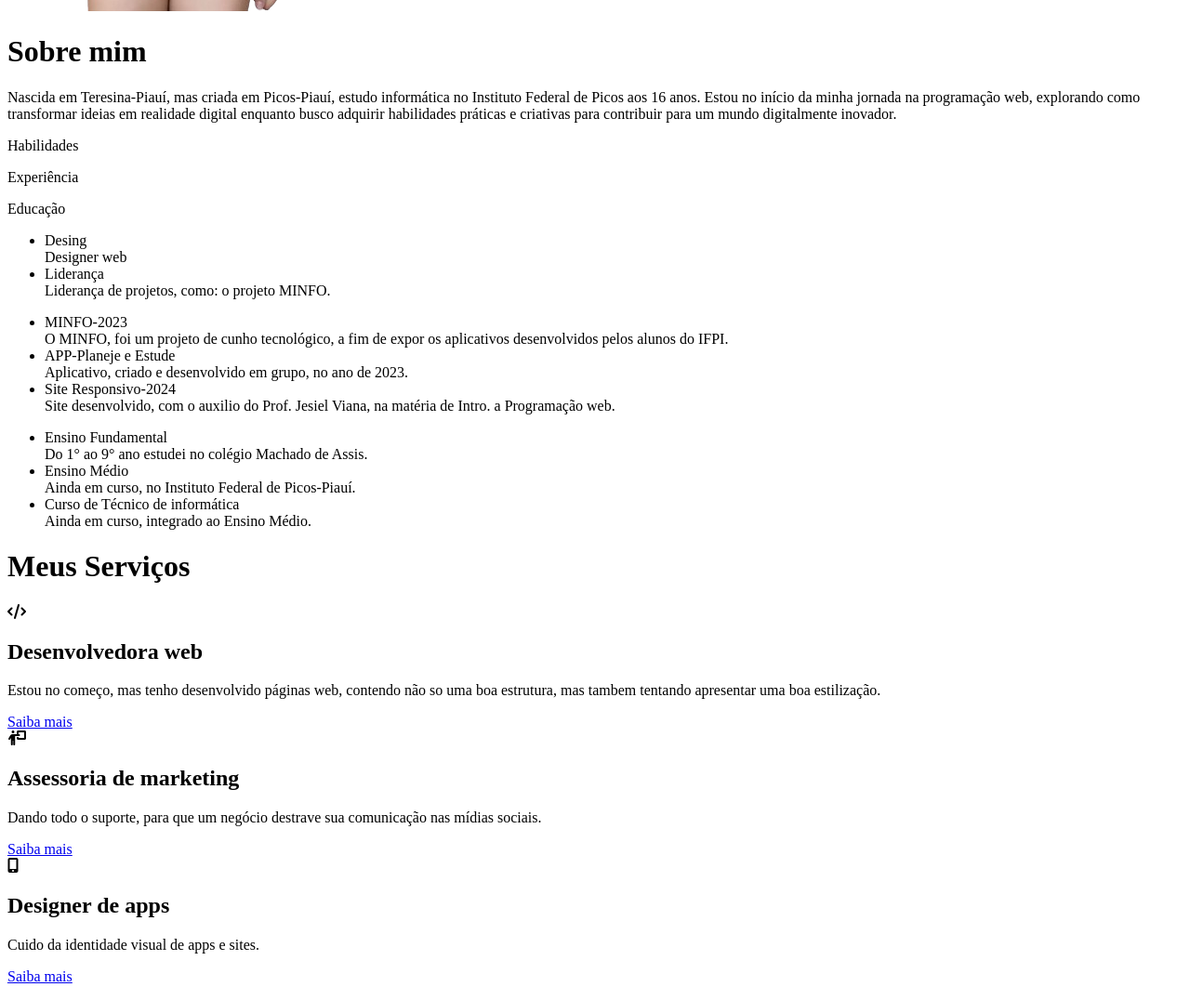
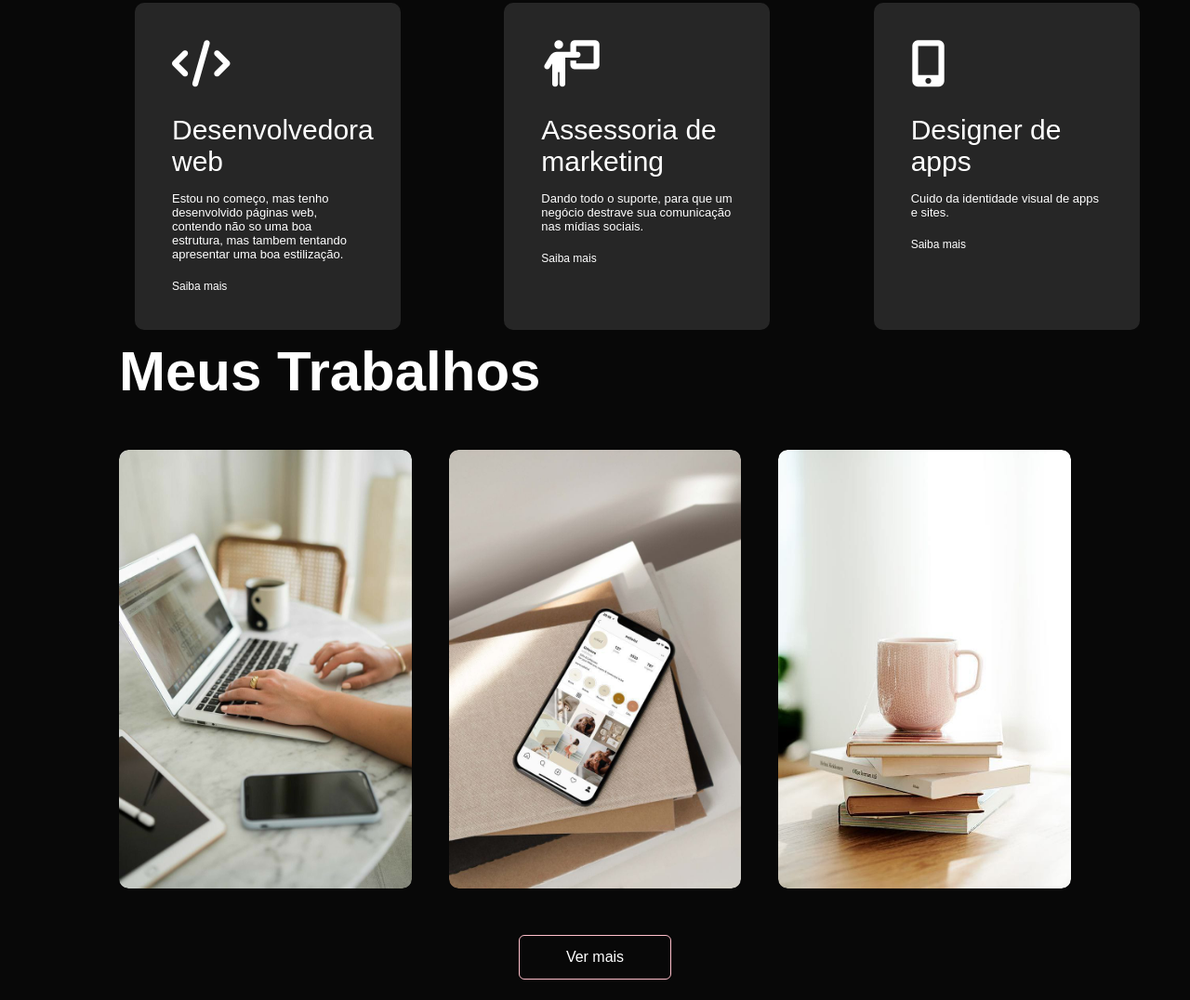
Before and after one commit to evekelly312/evekelly312.github.io, a plain HTML site: page index.html in a window 1280 px wide. Shown: the part 1416-2492 px from the top of the page at 93% size. Drawn offline with Linux system fonts and the light colour scheme.

Commit message:
Update style.css

```diff
--- a/style.css
+++ b/style.css
@@ -1,180 +1,340 @@
-<!DOCTYPE html>
-<html lang="Pt-br">
-<head>
-    <meta charset="UTF-8">
-    <meta name="viewport" content="width=device-width, initial-scale=1.0">
-    <title>Meu site</title>
-    <link rel="stylesheet" href="style.css">
-    <script src="https://kit.fontawesome.com/f4e9277dda.js" crossorigin="anonymous"></script>
-</head>
-<body>
-<div id="header">
-    <div class="container">
-        <nav>
-            <img src="imagens/logo.png" class="logo">
-            <ul>
-                <li><a href="#header">Início</a></li>
-                <li><a href="#Sobre">Sobre</a></li>
-                <li><a href="#Serviços">Serviços</a></li>
-                <li><a href="#Portfólio">Portfólio</a></li>
-                <li><a href="#Contatos">Contatos</a></li>
-            </ul>
-        </nav>
-        <div class="hearder-text">
-            <p>Portfólio</p>
-            <h1>Olá, Eu sou <span>Évillyn Kelle!</span><br> Desenvolvedora de sites.</h1>
-        </div>
-    </div>
-</div>
-<!--------------- Sobre ------------------->
-<div id="Sobre">
-    <div class="container">
-        <div class="linha">
-            <div class="sobre-col-1">
-                <img src="imagens/imagem6.png">
-            </div>
-            <div class="sobre-col-2">
-                <h1 class="sub-títilo">Sobre mim</h1>
-                <p>Nascida em Teresina-Piauí, mas criada em Picos-Piauí, estudo informática no Instituto Federal de Picos aos 16 anos. Estou no início da minha jornada na programação web, explorando como transformar ideias em realidade digital enquanto busco adquirir habilidades práticas e criativas para contribuir para um mundo digitalmente inovador.</p>
+*{
+    margin: 0%;
+    padding: 0%;
+    font-family: 'Poppins', sans-serif;
+    box-sizing: border-box;
+    scroll-behavior: smooth;
+}
+body{
+    background: #080808;
+    color: #fff;
+}
+#header{
+    width: 100%;
+    height: 100vh;
+    background-size: cover;
+    background-position: center;
+}
 
-                <div class="aba-títulos">
-                    <p class="aba-links link-ativo" onclick="opentab('Habilidades')">Habilidades</p>
-                    <p class="aba-links"  onclick="opentab('Experiência')">Experiência</p>
-                    <p class="aba-links"  onclick="opentab('Educação')">Educação</p>
-                </div>
-                <div class="aba-conteudo aba-ativa" id="Habilidades">
-                    <ul>
-                        <li><span>Desing</span><br>Designer web</li>
-                        <li><span>Liderança</span><br>Liderança de projetos, como: o projeto MINFO.</li>
-                    </ul>
-                </div>
-                <div class="aba-conteudo" id="Experiência">
-                    <ul>
-                        <li><span>MINFO-2023</span><br>O MINFO, foi um projeto de cunho tecnológico, a fim de expor os aplicativos desenvolvidos pelos alunos do IFPI.</li>
-                        <li><span>APP-Planeje e Estude</span><br>Aplicativo, criado e desenvolvido em grupo, no ano de 2023.</li>
-                        <li><span>Site Responsivo-2024</span><br>Site desenvolvido, com o auxilio do Prof. Jesiel Viana, na matéria de Intro. a Programação web. </li>
+.container{
+    padding: 10px 10%;
+}
+nav{
+    display: flex;
+    align-items: center;
+    justify-content: space-between;
+    flex-wrap: wrap;
+}
+.logo{
+    width: 200px;
+}
 
-                    </ul>
-                </div>
-                <div class="aba-conteudo" id="Educação">
-                    <ul>
-                        <li><span>Ensino Fundamental</span><br>Do 1° ao 9° ano estudei no colégio Machado de Assis.</li>
-                        <li><span>Ensino Médio</span><br>Ainda em curso, no Instituto Federal de Picos-Piauí.</li>
-                        <li><span>Curso de Técnico de informática</span><br>Ainda em curso, integrado ao Ensino Médio. </li>
+nav ul li{
+    display: inline-block;
+    list-style: none;
+    margin: 10px 20px;
+}
+nav ul li a{
+    color: #fff;
+    text-decoration: none;
+    font-size: 18px;
+    position: relative;
+}
+nav ul li a::after{
+    content: '';
+    width: 0%;
+    height: 3px;
+    background: pink;
+    position: absolute;
+    left: 0;
+    bottom: -6px;
+    transition: 0,5s;
+}
+nav ul li a:hover::after{
+    width: 100%;
+}
 
-                    </ul>
-                </div>
-            </div>
-        </div>
-    </div>
-</div>
-<!-- ----------------- Serviços ----------------- -->
-<div id="Serviços">
-    <div class="Container">
-        <h1 class="sub-título">Meus Serviços</h1>
-        <div class="Lista-serviços">
-            <div>
-                <i class="fa-solid fa-code"></i>
-                <h2>Desenvolvedora web</h2>
-                <p>Estou no começo, mas tenho desenvolvido páginas web, contendo não so uma boa estrutura, mas tambem tentando apresentar uma boa estilização. </p>
-                <a href="#">Saiba mais</a>
-            </div>
-            <div>
-                <i class="fa-solid fa-person-chalkboard"></i>
-                <h2>Assessoria de marketing</h2>
-                <p>Dando todo o suporte, para que um negócio destrave sua comunicação nas mídias sociais. </p>
-                <a href="#">Saiba mais</a>
-            </div>
-            <div class="div3">
-                <i class="fa-solid fa-mobile-screen-button"></i>
-                <h2>Designer de apps</h2>
-                <p>Cuido da identidade visual de apps e sites.</p>
-                <a href="#">Saiba mais</a>
-            </div>
-        </div>
-    </div>
-</div>
-<!----------------Portfólio------------------>
-<div id="Portfólio">
-    <div class="container">
-        <h1 class="sub-título2">Meus Trabalhos</h1>
-        <div class="lista-trabalhos">
-            <div class="Trabalho">
-                <img src="imagens/imagem1.jpg">
-                <div class="camada">
-                    <h3>Desenvolvedora</h3>
-                    <p>Desenvolvo sites como esse.</p>
-                    <a href="#"><i class="fa-solid fa-arrow-up-right-from-square"></i></a>
-                </div>
-            </div>
-            <div class="Trabalho">
-                <img src="imagens/imagem3.jpg">
-                <div class="camada">
-                    <h3>Designer</h3>
-                    <p>Cuido, em comunidade, da identidade visual do app UGYM.</p>
-                    <a href="#"><i class="fa-solid fa-arrow-up-right-from-square"></i></a>
-                </div>
-            </div>
-            <div class="Trabalho">
-                <img src="imagens/imagem2.jpg">
-                <div class="camada">
-                    <h3>Estudante</h3>
-                    <p>Crescendo em conhecimentos gerais e de T.I., entre eles a programação.</p>
-                    <a href="#"><i class="fa-solid fa-arrow-up-right-from-square"></i></a>
-                </div>
-            </div>
-        </div>
-        <a href="#" class="btn">Ver mais</a>
-    </div>
-</div>
-<!------------------------ Contatos ---------------------------->
-<div id="Contatos">
-    <div class="container">
-        <div class="linha">
-            <div class="contato-esquerda">
-                <h1 class="sub-título2">Contate-me</h1>
-                <p><i class="fa-solid fa-paper-plane"></i>evillynk387@gmail.com</p>
-                <p><i class="fa-solid fa-square-phone"></i>(89) 9 9981-4406</p>
-                <div class="icones-sociais">
-                    <a href="https://www.facebook.com/profile.php?id=61556173693730"><i class="fa-brands fa-facebook"></i></a>
-                    <a href="https://www.instagram.com/evillynkelle/"><i class="fa-brands fa-instagram"></i></a>
-                    <a href="https://github.com/evekelly312"><i class="fa-brands fa-github"></i></a>
-                </div>
-            </div>
-            <div class="contato-direita">
-                <form action="https://api.staticforms.xyz/submit" method="post">
-                    <input type="text" name="Name" placeholder="Seu Nome" required>
-                    <input type="email" name="email" placeholder="Seu Email" required>
-                    <textarea name="Mensagem" rows="6" placeholder="Sua Mensagem"></textarea>
-                    <button type="enviar" class="btn btn2">Enviar</button>
+.hearder-text{
+    margin-top: 10%;
+    font-size: 30px;
+}
+.hearder-text h1{
+    font-size: 60px;
+    margin-top: 20px;
+}
+.hearder-text h1 span{
+    color: pink;
+}
 
+/* ------------- Sobre ------------ */
+#sobre{
+    padding: 80px 0;
+    color: #ababab;
+}
+.linha{
+    display: flex;
+    justify-content: space-between;
+    flex-wrap: wrap;
+}
 
-                    <input type="hidden" name="accessKey" value="6ae40172-7b81-4c35-bf76-7395303682c5">
-                    <input type="hidden" name="redirectTo" value="https://example.com/contact/success">
-                    <input type="submit" value="Submit" />
-                </form>
-            </div>
-        </div>
-    </div>
-    <div class="copyright">
-        <p>Copyright © Évillyn. Site responsivo<i class="fa-solid fa-heart"></i></p>
-    </div>
-</div>
+.sobre-col-1{
+    flex-basis: 35%;
+}
+.sobre-col-1 img{
+    width: 90%;
+    border-radius: 15px;
+}
+.sobre-col-2{
+    flex-basis: 60%;
+}
 
-<script>
-    var abalinks = document.getElementsByClassName("aba-links");
-    var abaconteudo = document.getElementsByClassName("aba-conteudo");
+.sub-título{
+    font-size: 60px;
+    font-weight: 600;
+    color: #fff;
+}
 
-    function opentab(abanome) {
-        for (var i = 0; i < abalinks.length; i++) {
-            abalinks[i].classList.remove("link-ativo");
-        }
-        for (var i = 0; i < abaconteudo.length; i++) {
-            abaconteudo[i].classList.remove("aba-ativa");
-        }
-        event.target.classList.add("link-ativo");
-        document.getElementById(abanome).classList.add("aba-ativa");
-    }
-</script>
-</body>
-</html>
+.aba-títulos{
+    display: flex;
+    margin: 20px 0 40px;
+}
+.aba-links{
+    margin-right: 50px;
+    font-size: 18px;
+    font-weight: 500;
+    cursor: pointer;
+    position: relative;
+}
+.aba-links::after{
+    content: '';
+    width: 0;
+    height: 3px;
+    background: pink;
+    position: absolute;
+    left: 0;
+    bottom: -8px;
+    transition: 0,5s;
+}
+.aba-links.link-ativo::after{
+    width: 50%;
+}
+
+.aba-conteudo ul li{
+    list-style: none;
+    margin: 10px 0;
+}
+.aba-conteudo ul li span{
+    color: pink;
+    font-size: 14px;
+}
+.aba-conteudo{
+    display: none;
+}
+.aba-conteudo.aba-ativa{
+    display: block;
+}
+
+/*--------------- Serviços ---------------*/
+#serviços{
+    padding: 30px 0;
+}
+
+.sub-título{
+    margin-left: 145px;
+}
+
+.Lista-serviços{
+    display: grid;
+    grid-template-columns: repeat(auto-fit, minmax(250px, 1fr));
+    grid-gap: 40px;
+    margin-top: 50px;
+    width: 90%;
+}
+.Lista-serviços div{
+    background: #262626;
+    padding: 40px;
+    font-size: 13px;
+    font-weight: 300;
+    border-radius: 10px;
+    transition: background 0,5s, transform 0,5s;
+    margin-left: 145px;
+    width: 80%;
+}
+.Lista-serviços div i{
+    font-size: 50px;
+    margin-bottom: 30px;
+}
+
+.div3{
+    margin-right: 30px;
+}
+
+.Lista-serviços div h2{
+    font-size: 30px;
+    font-weight: 500;
+    margin-bottom: 15px;
+}
+.Lista-serviços div a{
+    text-decoration: none;
+    color: #fff;
+    font-size: 12px;
+    margin-top: 20px;
+    display: inline-block;
+}
+.Lista-serviços div:hover{
+    background: pink;
+    transform: translateY(-10px)
+}
+/*---------------- Portólio ----------------*/
+#portfólio{
+    padding: 50px 0;
+}
+.sub-título2{
+    font-size: 60px;
+    font-weight: 600;
+    color: #fff;
+}
+.lista-trabalhos{
+    display: grid;
+    grid-template-columns: repeat(auto-fit, minmax(250px, 1fr));
+    grid-gap: 40px;
+    margin-top: 50px;
+}
+.Trabalho{
+    border-radius: 10px;
+    position: relative;
+    overflow: hidden;
+}
+.Trabalho img{
+    width: 100%;
+    border-radius: 10px;
+    display: block;
+    transition: transform 0.5s;
+}
+.camada{
+    width: 100%;
+    height: 0%;
+    background: linear-gradient(rgba(0,0,0,0.6), #ffc0cb);
+    border-radius: 10px;
+    position: absolute;
+    left: 0;
+    bottom: 0;
+    overflow: hidden;
+    display: flex;
+    align-items: center;
+    justify-content: center;
+    flex-direction: column;
+    padding: 0 40px;
+    text-align: center;
+    font-size: 14px;
+    transition: 0.5s;
+}
+.camada h3{
+    font-weight: 500;
+    margin-bottom: 20px;
+}
+.camada a{
+    margin-top: 20px;
+    color: #ffc0cb;
+    text-decoration: none;
+    font-size: 18px;
+    line-height: 60px;
+    background: #fff;
+    width: 60px;
+    height: 60px;
+    border-radius: 50%;
+    text-align: center;
+}
+.Trabalho:hover img{
+    transform: scale(1.1)
+}
+.Trabalho:hover .camada{
+    height: 100%;
+}
+.btn{
+    display: block;
+    margin: 50px auto;
+    width: fit-content;
+    border: 1px solid #ffc0cb;
+    padding: 14px 50px;
+    border-radius: 6px;
+    text-decoration: none;
+    color: #fff;
+    transition: background 0.5s;
+}
+.btn:hover{
+    background: #ffc0cb;
+}
+
+/*---------------- Contatos ---------------*/
+.contato-esquerda{
+    flex-basis: 35%;
+}
+.contato-direita{
+    flex-basis: 60%;
+}
+
+.contato-esquerda p{
+    margin-top: 10%;
+}
+.contato-esquerda p i{
+    color: #ffc0cb;
+    margin-right: 15px;
+    font-size: 25px;
+}
+.icones-sociais{
+    margin-top: 30px;
+}
+.icones-sociais a{
+    text-decoration: none;
+    font-size: 30px;
+    margin-right: 15px;
+    color: #ababab;
+    display: inline-block;
+    transition: transform 0.5s;
+}
+.icones-sociais a:hover{
+    color: #ffc0cb;
+    transform: translateY(-0.5px);
+}
+.btn.btn2{
+    display: inline-block;
+    background: #ffc0cb;
+}
+.contato-direita form{
+    width: 100%;
+}
+form input, form textarea{
+    width: 100%;
+    border: 0;
+    outline: none;
+    background: #262626;
+    padding: 15px;
+    margin: 15px 0;
+    color: #fff;
+    font-size: 18px;
+    border-radius: 6px;
+}
+form .btn2{
+    padding: 14px 60px;
+    font-size: 18px;
+    margin-top: 20px;
+    cursor: pointer;
+}
+.copyright{
+    width: 100%;
+    text-align: center;
+    padding: 25px 0;
+    background: #262626;
+    font-weight: 300;
+     margin-top: 20px;
+}
+.copyright i{
+    color: #ffc0cb;
+}
+.sub-título2{
+    font-size: 60px;
+    font-weight: 600;
+    color: #fff;
+}
+/*----------------- Responsividade --------------*/
```
